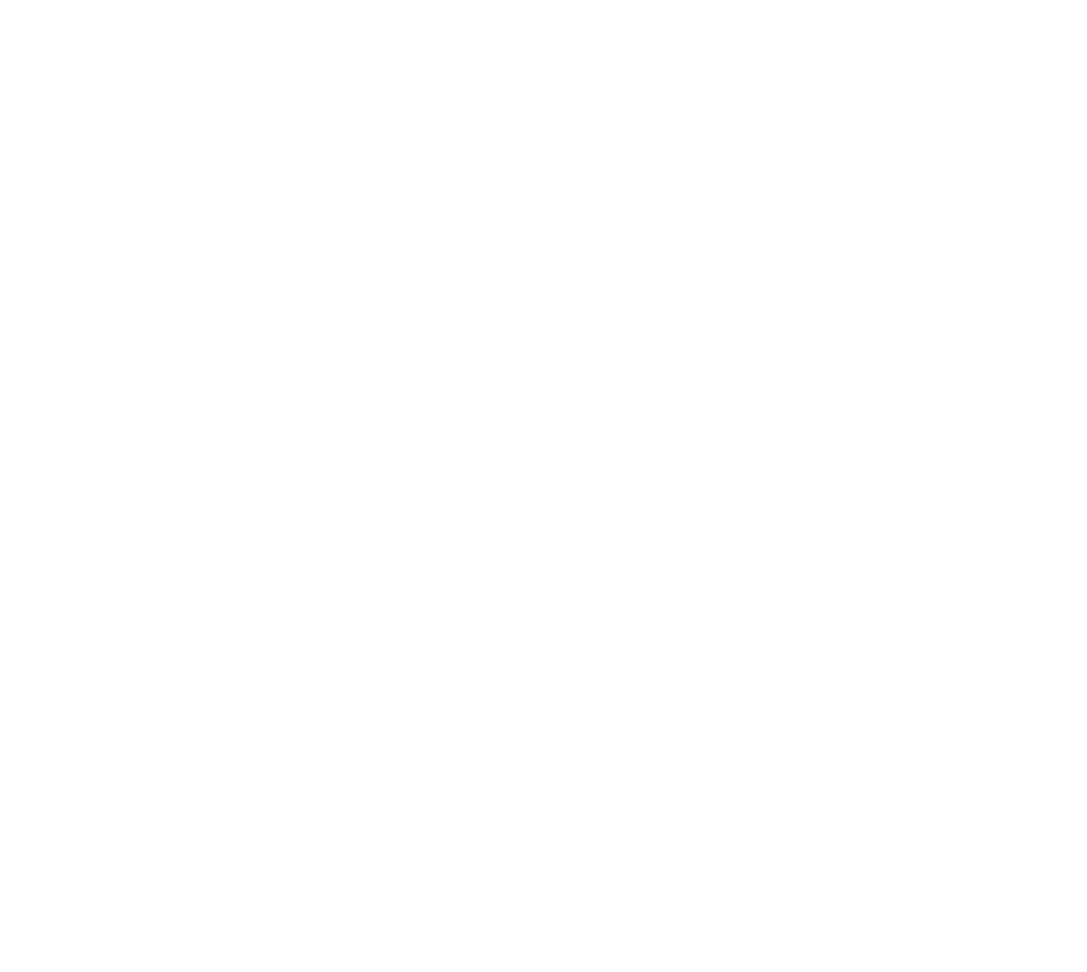
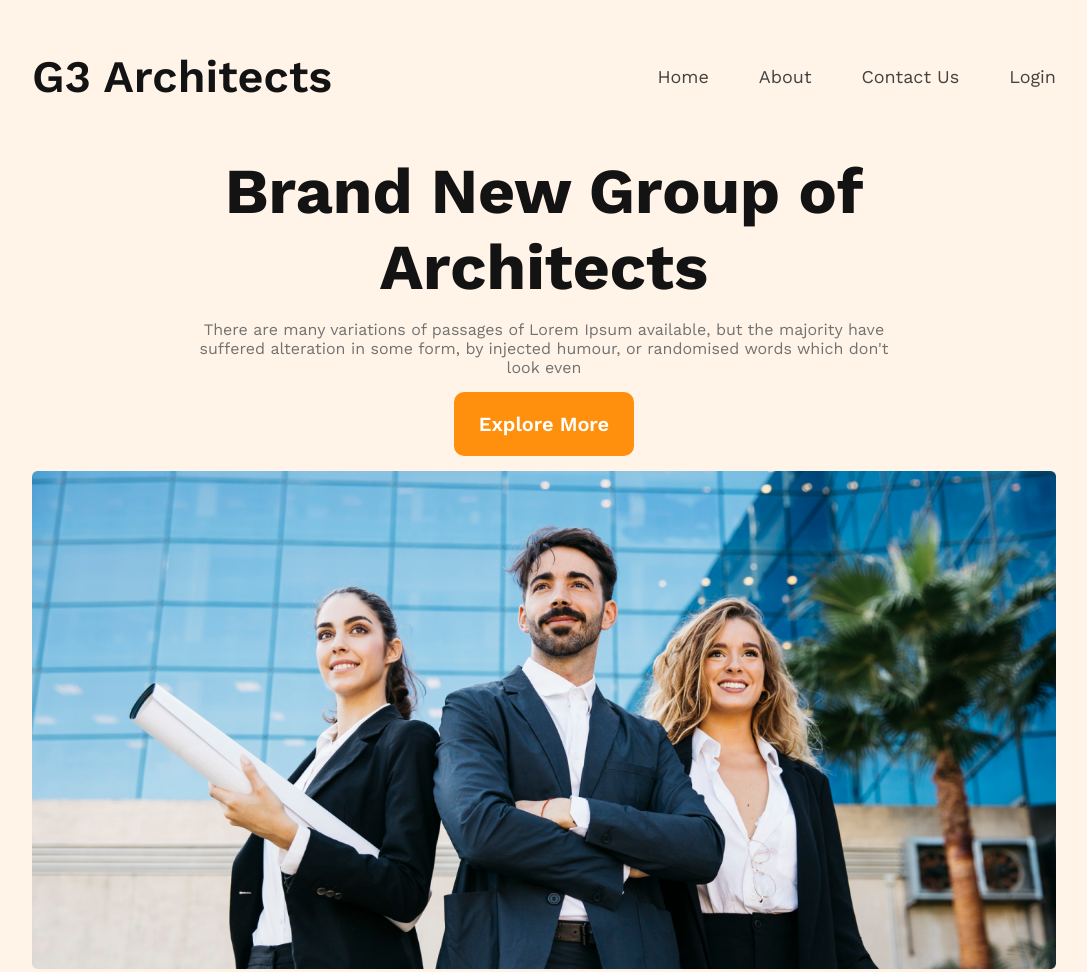
Before and after one commit to mamunalabdullah/g3-architects-2k24, a plain HTML site: page index.html in a window 1280 px wide. Shown: the whole page, without its empty margins (96-1183 px from the left). Before the commit the page ends 800 px from the top, so only its background shows below. Drawn offline with nearby package versions, Linux system fonts and the light colour scheme.

Commit message:
header area done

```diff
--- a/index.html
+++ b/index.html
@@ -7,6 +7,26 @@
     <link rel="stylesheet" href="style.css">
 </head>
 <body>
-
+    <header>
+        <nav>
+            <h3 class="nav-title">G3 Architects</h3>
+            <ul>
+                <li><a href="http://" target="_blank" rel="noopener noreferrer">Home</a></li>
+                <li><a href="http://" target="_blank" rel="noopener noreferrer">About</a></li>
+                <li><a href="http://" target="_blank" rel="noopener noreferrer">Contact Us</a></li>
+                <li><a href="http://" target="_blank" rel="noopener noreferrer">Login</a></li>
+            </ul>
+        </nav>
+        <div class="banner">
+            <div class="banner-content">
+                <h1 class="banner-title">Brand New Group of Architects</h1>
+                <p class="banner-description">There are many variations of passages of Lorem Ipsum available, but the majority have suffered alteration in some form, by injected humour, or randomised words which don't look even</p>
+                <button class="btn-primary">Explore More</button>
+            </div>
+            <img src="images/banner.png" alt="banner image of group architects">
+        </div>
+    </header>
+    <main></main>
+    <footer></footer>
 </body>
 </html>
--- a/style.css
+++ b/style.css
@@ -1,4 +1,78 @@
+@import url('https://fonts.googleapis.com/css2?family=Work+Sans:ital,wght@0,100..900;1,100..900&display=swap');
+
 *{
     margin: 0;
     padding: 0;
+    font-family: "Work Sans", sans-serif;
 }
+li{
+    list-style: none;
+}
+a{
+    text-decoration: none;
+    color: #000000;
+}
+img{
+    display: block;
+    max-width: 100%;
+    height: auto;
+}
+
+/* common styles */
+nav, .banner{
+    width: 80%;
+    margin: 0 auto;
+}
+.btn-primary{
+    border: 0;
+    border-radius: 10px;
+    padding: 20px 25px;
+    background-color: #FF900E;
+    color: #FFFFFF;
+    font-size: 20px;
+    font-weight: 600;
+}
+/* header area */
+header{
+    background-color: #FFF4E7;
+    padding: 50px 0;
+}
+nav{
+    display: flex;
+    justify-content: space-between;
+    margin-bottom: 50px;
+}
+.nav-title{
+    color: #131313;
+    font-size: 45px;
+    font-weight: 600;
+}
+nav > ul{
+    display: flex;
+    align-items: center;
+}
+
+nav li{
+    margin-left: 50px;
+
+}
+nav a{
+    font-size: 18px;
+    color: #424242;
+}
+.banner-content{
+    width: 70%;
+    margin: 15px auto;
+    text-align: center;
+}
+.banner-title{
+    font-size: 64px;
+    color: #131313;
+    font-weight: 700;
+}
+.banner-description{
+    font-size: 16px;
+    color: #727272;
+    margin: 15px 0;
+}
+/* responsive area */
```
